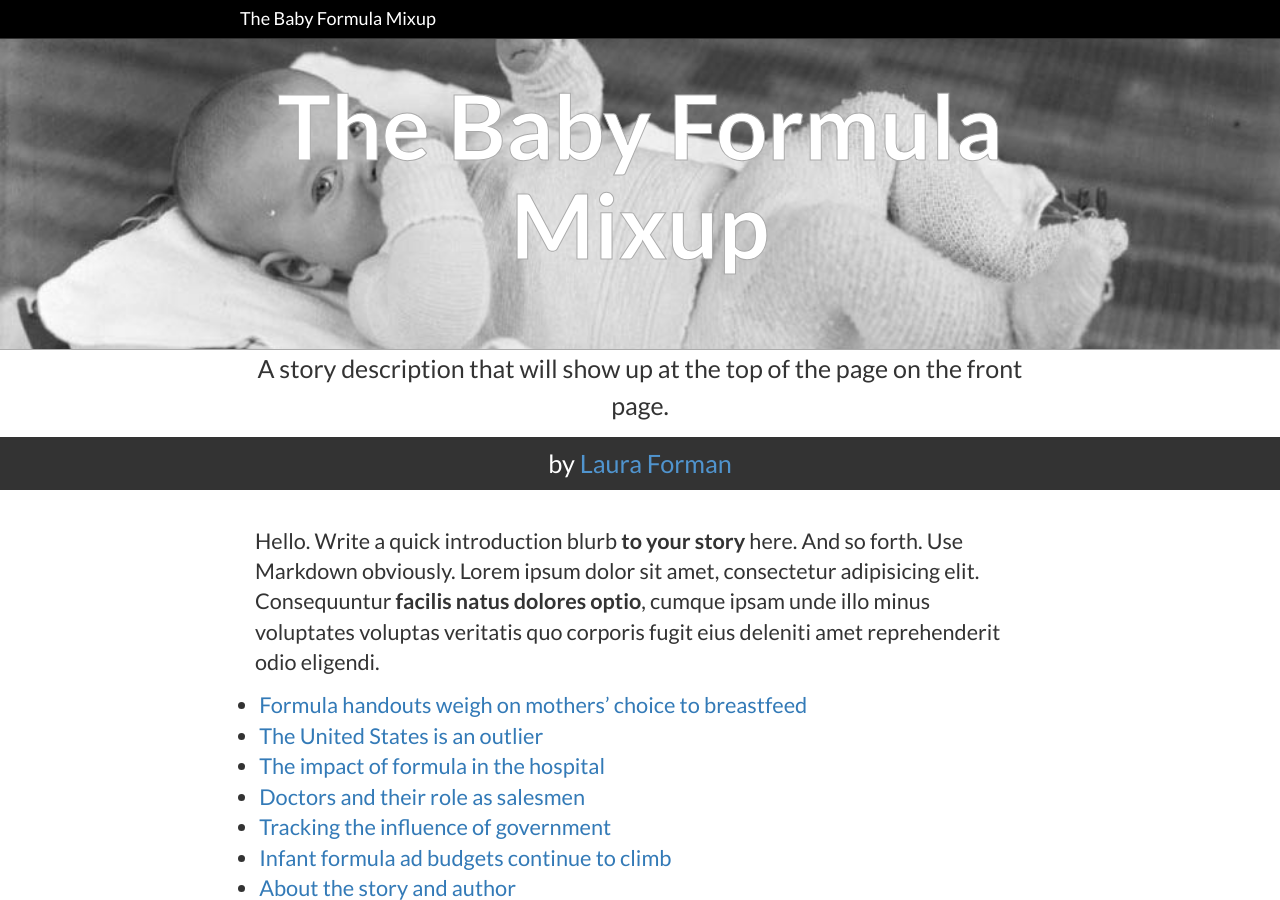
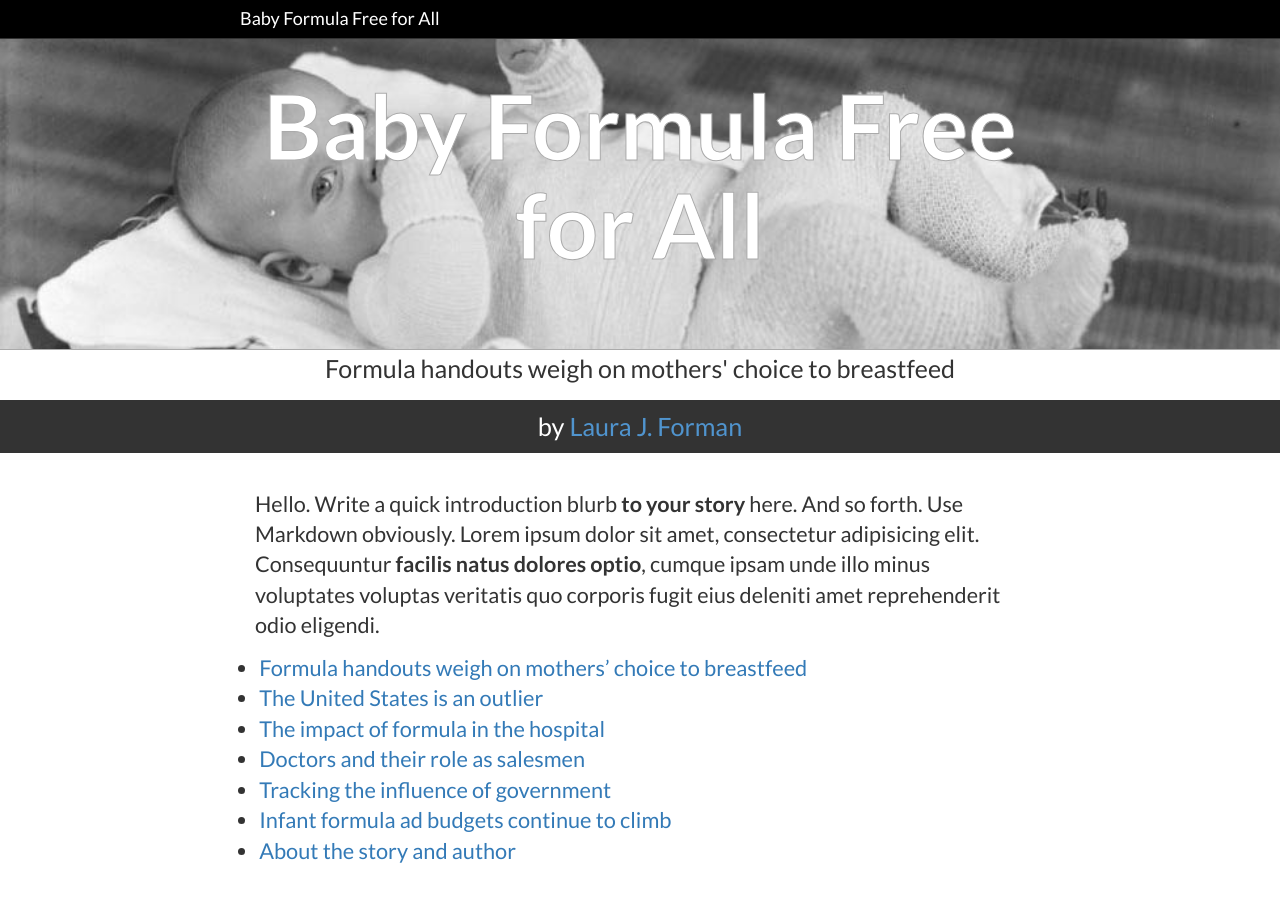
Before and after one commit to babyformulaads/babyformulaads.github.io, a Jekyll site: the page built from index.html, in a window 1280 px wide and 900 px high. Built offline with Jekyll 4.4.1, drawn with Linux system fonts in a browser that asks for light colours; some of the changed text lies outside the part shown.

Commit message:
added items

```diff
--- a/_config.yml
+++ b/_config.yml
@@ -1,13 +1,13 @@
 # Site settings
-title: The Baby Formula Mixup
+title: Baby Formula Free for All
 description: |
-  A story description that will show up at the top of the page on the front page.
+  Formula handouts weigh on mothers' choice to breastfeed
 
-author: Laura Forman
+author: Laura J. Forman
 url: "http://single-jekyll-story.github.io" # the base hostname & protocol for your site
-email: your-email@domain.com
-linkedin_full_url: https://www.linkedin.com/in/demoaccount
-twitter_username: jekyllrb
+email: ljlandry@gmail.com
+linkedin_full_url: https://www.linkedin.com/pub/laura-forman/7/719/5a5
+twitter_username: doubleljsquared
 github_repo:  babyformulaads/babyformulaads.github.io
 
 
```
